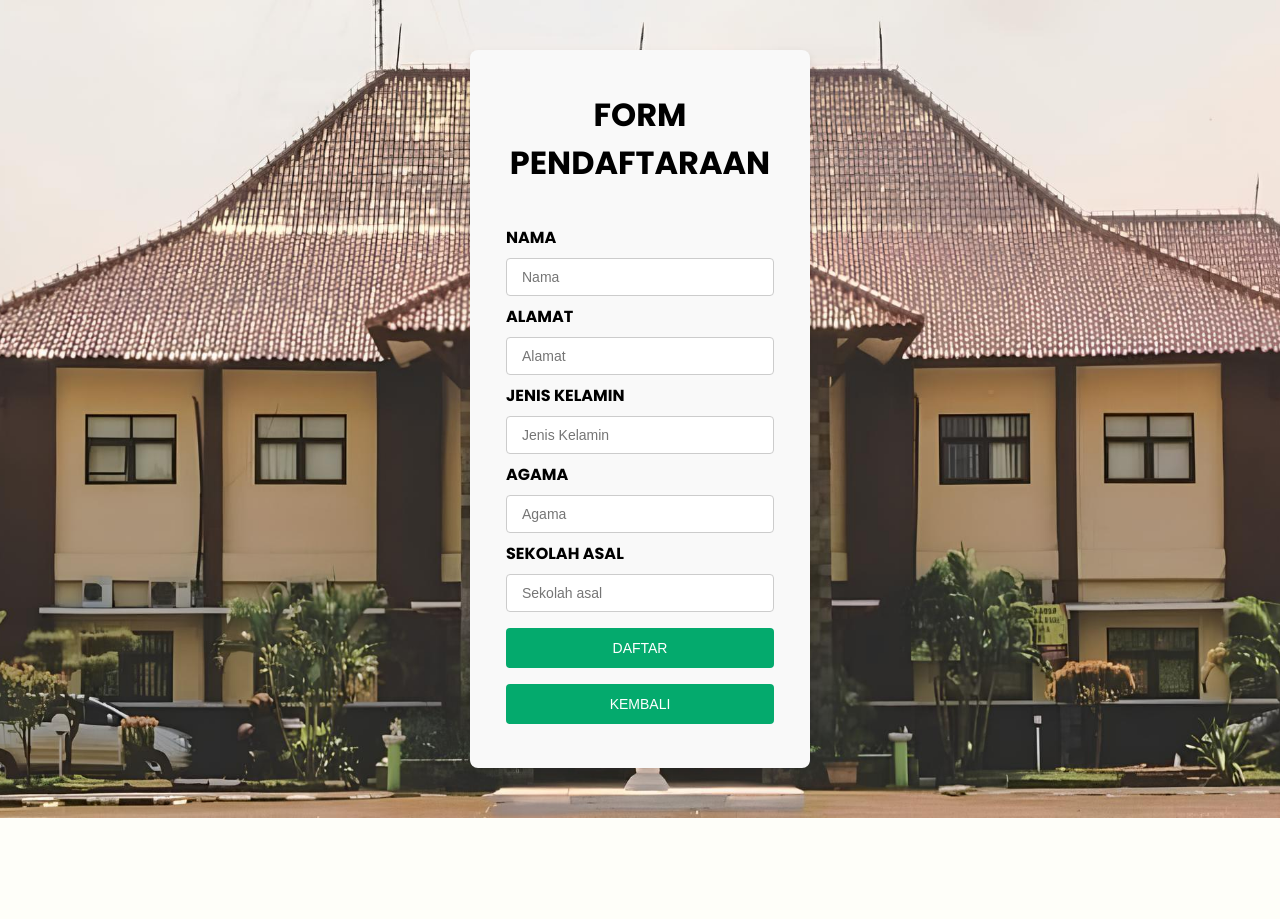
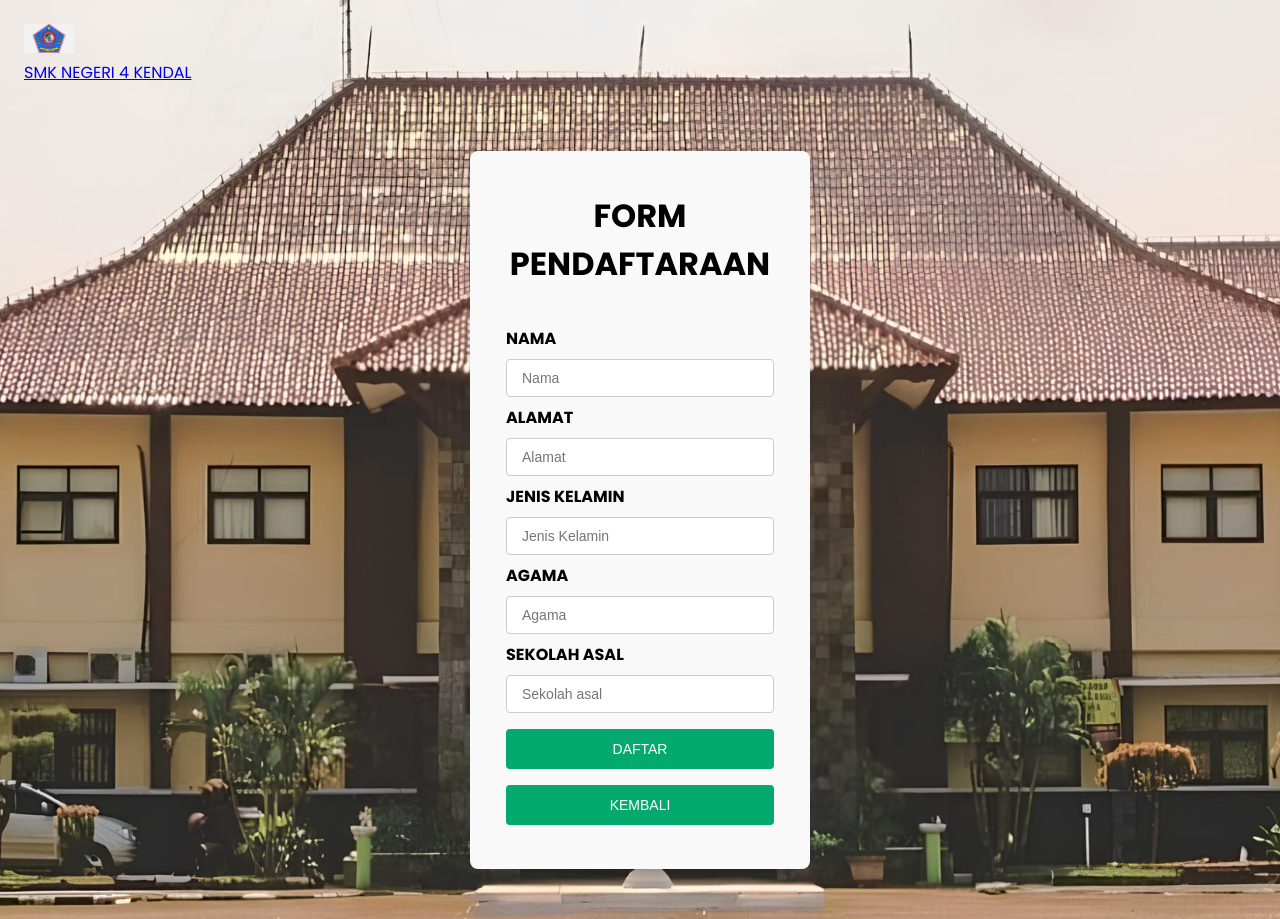
Before and after one commit to cicakbakar-eng/WEBSITE-PENDAFTARAAN, a PHP site: page /form.php in a window 1280 px wide. Before the commit the page ends 818 px from the top, so only its background shows below. Run offline with PHP 8.4, Linux system fonts and the light colour scheme.

Commit message:
UPDATE V2 amore

```diff
--- a/form.php
+++ b/form.php
@@ -8,6 +8,18 @@
     <title>PENDAFTARAAN ONLINE.com</title>
 </head>
 <body>
+        <!--AWAL CODE NAVBAR-->
+        <nav class="navbar bg-body-tertiary">
+        <div class="container">
+            <a class="navbar-brand d-flex align-items-center" href="https://www.bing.com/ck/a?!&&p=dbc4f67ad9eb27fa294abcf60c9c9ee060689d7b4667d1525eb81ae702662b13JmltdHM9MTc0MTM5MjAwMA&ptn=3&ver=2&hsh=4&fclid=0065715c-2396-6909-13e9-643b22c068d9&psq=logo+skanifo&u=a1aHR0cHM6Ly9zbWtuNGtlbmRhbC5zY2guaWQv&ntb=1">
+                <div style="width: 50px; margin-right: 10px;"><img src="FOTO/logo.png" alt="Logo Sekolah" width="100%" height="auto"></div>
+                <span>SMK NEGERI 4 KENDAL</span>
+            </a>
+        </div>
+    </nav>
+    </body>
+    <!--AKHIR CODE NAVBAR-->
+<!--AWAL CODE FORM-->
     <div class="FORM">
         <h1>FORM PENDAFTARAAN</h1>
         <form action="pendaftaraan.php" method="POST">
@@ -32,5 +44,6 @@
             </div>
         </form>
     </div>
+    <!--AKHIR CODE FORM-->
 </body>
 </html>
```
